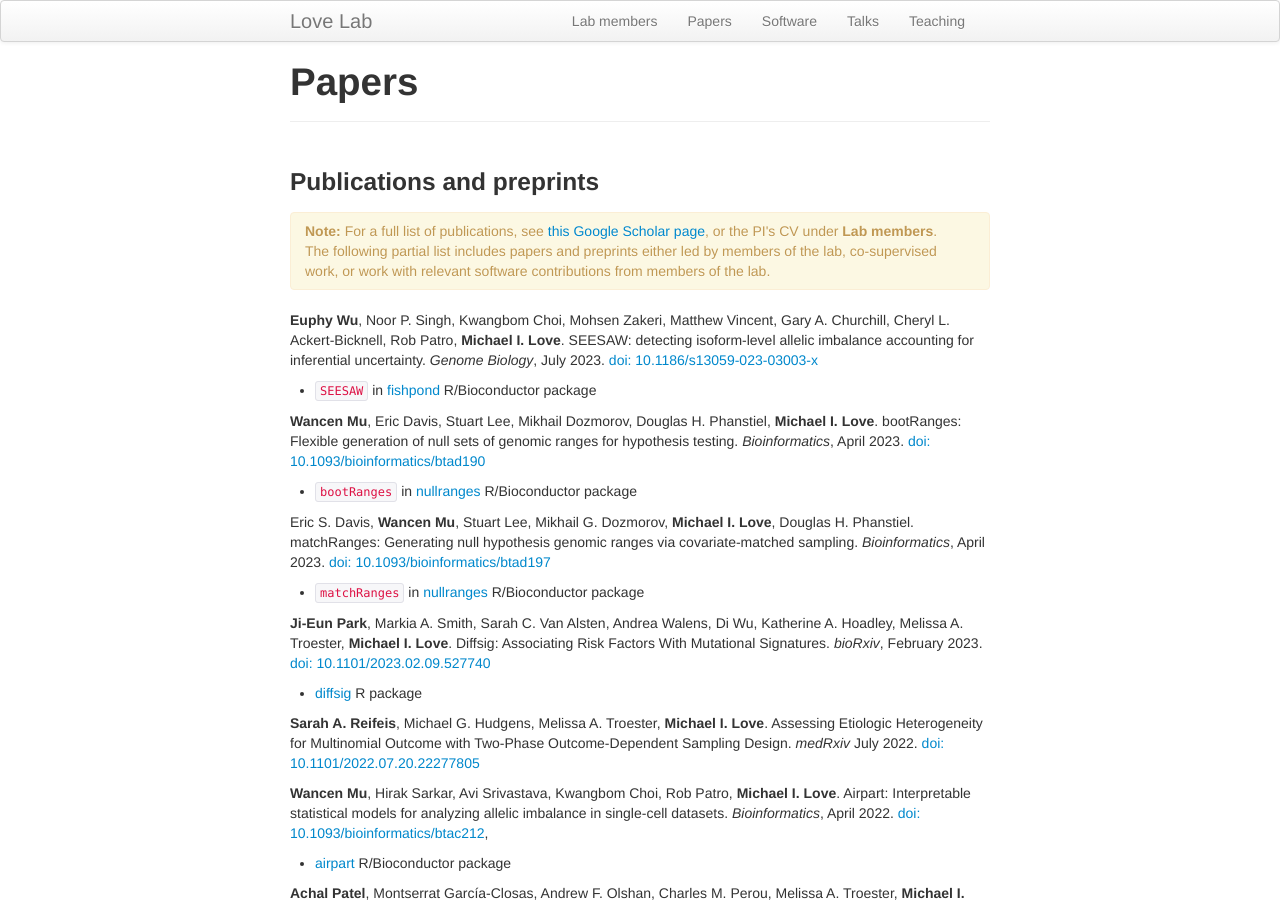
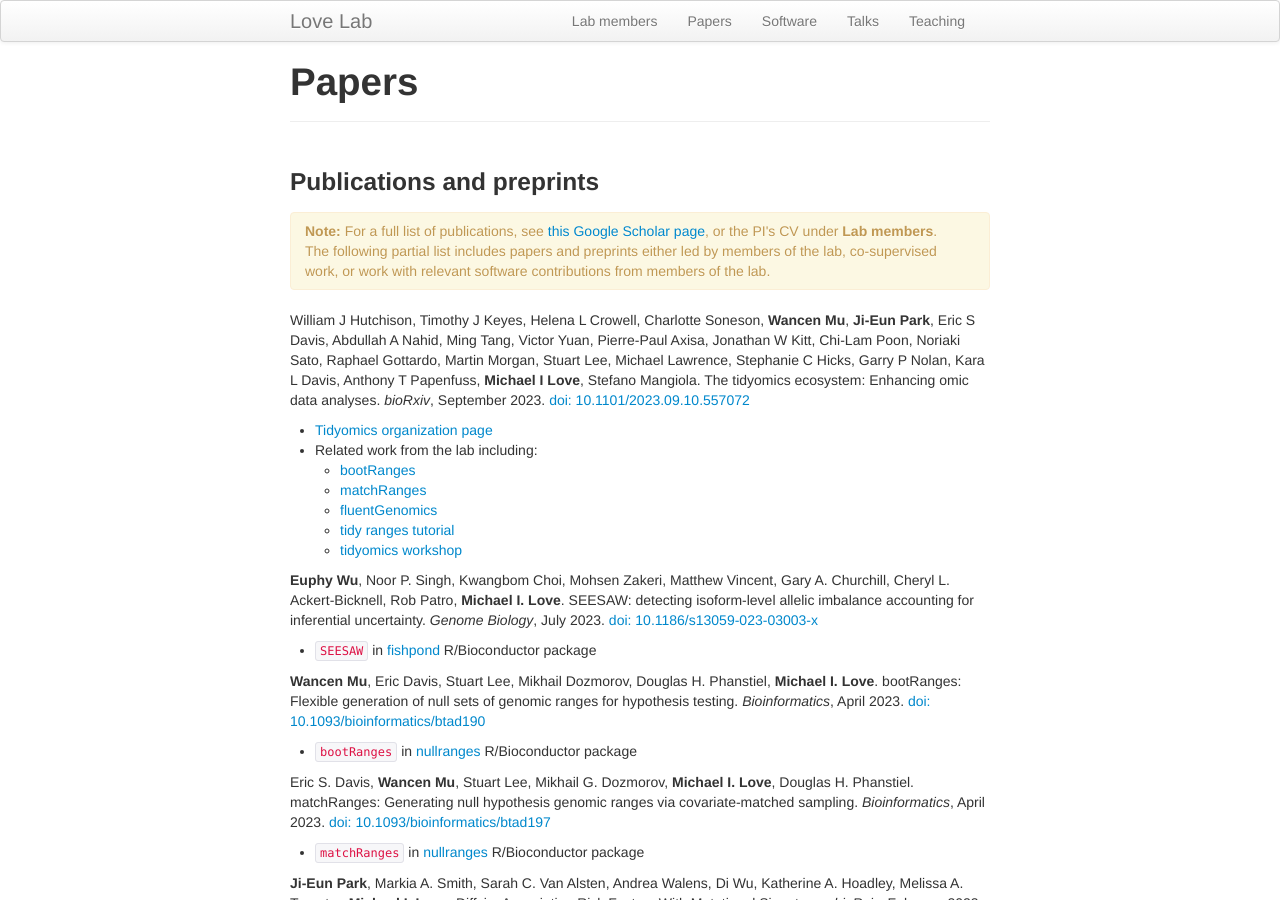
Before and after one commit to mikelove/mikelove.github.io, a Jekyll site: the page built from pages/papers.md, in a window 1280 px wide and 900 px high. Built offline with Jekyll 4.4.1, drawn with Linux system fonts in a browser that asks for light colours.

Commit message:
update w tidyomics

```diff
--- a/pages/papers.md
+++ b/pages/papers.md
@@ -13,6 +13,19 @@ The following partial list includes papers and preprints either led by members
 of the lab, co-supervised work, or work with relevant software
 contributions from members of the lab.
 </div>
+
+William J Hutchison, Timothy J Keyes, Helena L Crowell, Charlotte Soneson, **Wancen Mu**, **Ji-Eun Park**, Eric S Davis, Abdullah A Nahid, Ming Tang, Victor Yuan, Pierre-Paul Axisa, Jonathan W Kitt, Chi-Lam Poon, Noriaki Sato, Raphael Gottardo, Martin Morgan, Stuart Lee, Michael Lawrence, Stephanie C Hicks, Garry P Nolan, Kara L Davis, Anthony T Papenfuss, **Michael I Love**, Stefano Mangiola.
+The tidyomics ecosystem: Enhancing omic data analyses.
+*bioRxiv*, September 2023.
+[doi: 10.1101/2023.09.10.557072](https://doi.org/10.1101/2023.09.10.557072)
+
+* [Tidyomics organization page](https://github.com/tidyomics)
+* Related work from the lab including:
+  - [bootRanges](https://nullranges.github.io/nullranges/articles/bootRanges.html)
+  - [matchRanges](https://nullranges.github.io/nullranges/articles/matchRanges.html)
+  - [fluentGenomics](https://f1000research.com/articles/9-109/v1)
+  - [tidy ranges tutorial](https://tidyomics.github.io/tidy-ranges-tutorial/)
+  - [tidyomics workshop](https://tidyomics.github.io/tidyomicsWorkshopBioc2023/)
 
 **Euphy Wu**, Noor P. Singh, Kwangbom Choi, Mohsen Zakeri, Matthew
 Vincent, Gary A. Churchill, Cheryl L. Ackert-Bicknell, Rob Patro,
```
Also changed, not shown: index.md (+1 -0 lines), pages/lab.md (+5 -3 lines), pages/talks.md (+2 -1 lines).
